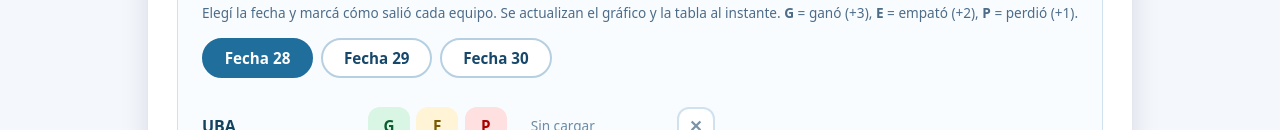
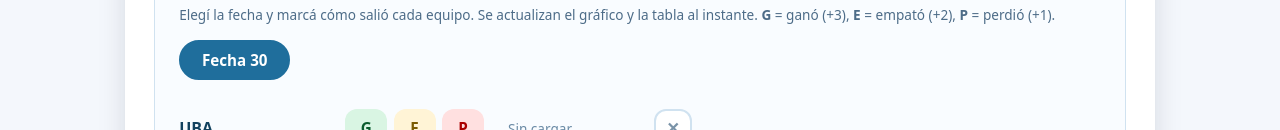
Before and after one commit to jumagu73/gpt, a plain HTML site: page index.html in a window 1280 px wide. Shown: the part 1326-1456 px from the top of the page. Drawn offline with nearby package versions, Linux system fonts and the light colour scheme.

Commit message:
Update index.html

```diff
--- a/index.html
+++ b/index.html
@@ -158,13 +158,13 @@
         const PUNTOS_OBJETIVO = 47;
 
         const PUNTOS_RESULTADO = { G: 3, E: 2, P: 1 };
-        const FECHAS_RESTANTES = [28, 29, 30];
+        const FECHAS_RESTANTES = [30];
 
         // Estado de resultados cargados por el usuario: { 'UBA': { 28: 'G', 29: 'E' }, ... }
         let resultadosCargados = {};
 
         // Fecha actualmente seleccionada en el panel de carga
-        let fechaSeleccionada = 28;
+        let fechaSeleccionada = 30;
 
         // ---------- CONSTRUIR DATOS DERIVADOS ----------
         // Devuelve los puntos acumulados completos (hasta 30) aplicando los resultados cargados
```
